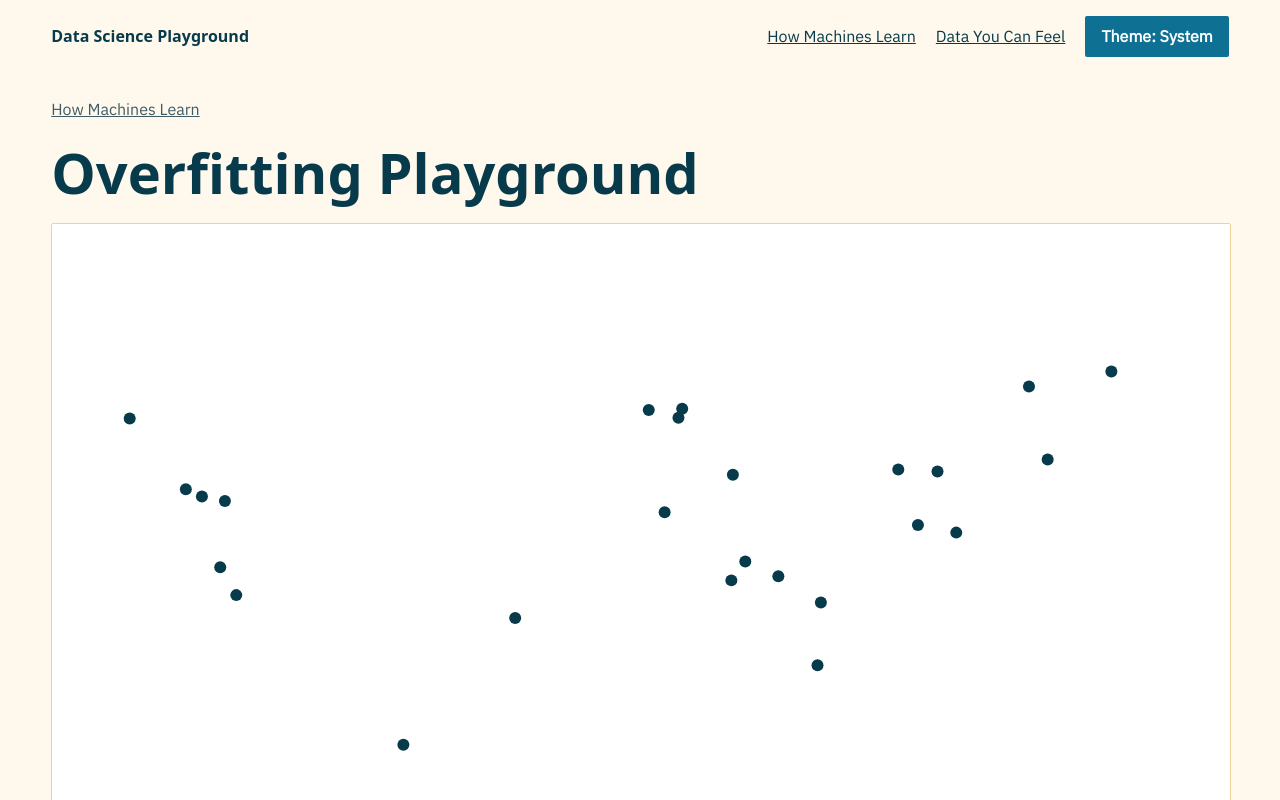
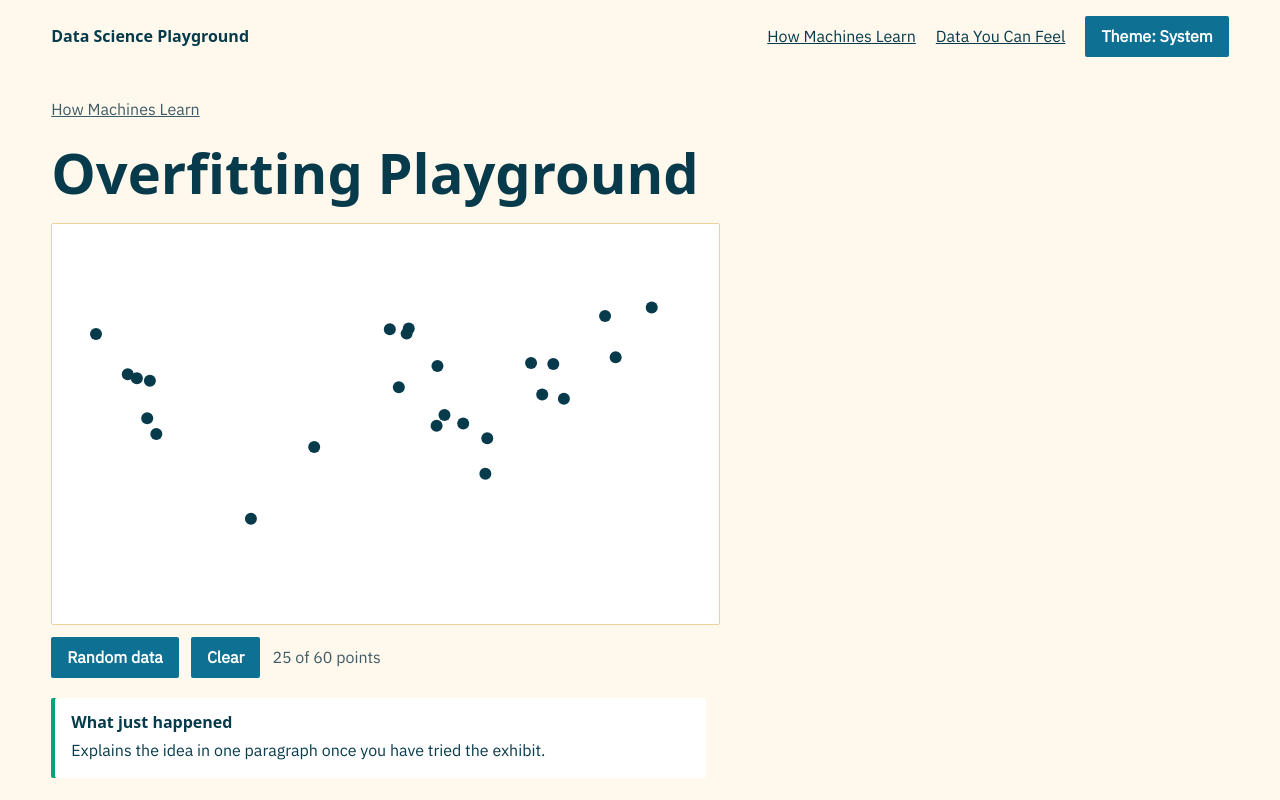
Before and after one commit to roshantariq/Data-Science-Playground, a React (Vite) app: page /machines/overfitting in a window 1280 px wide. Shown: the top 800 px of the page. Built offline with nearby package versions, Linux system fonts and the light colour scheme; a web font is replaced by a local one.

Commit message:
Limit the point area to half the window height
Measured at 1280x720 to 1920x1080: the buttons were below the fold on every laptop size. The width shrinks with the height to keep the 5:3 shape.

```diff
--- a/src/App.css
+++ b/src/App.css
@@ -205,7 +205,8 @@ p {
 
 .point-area svg {
   display: block;
-  width: 100%;
+  /* At most half the window tall, so the controls below stay on screen. */
+  width: min(100%, 50svh * 5 / 3);
   aspect-ratio: 5 / 3;
   background: var(--surface);
   border: 1px solid var(--grid);
```
